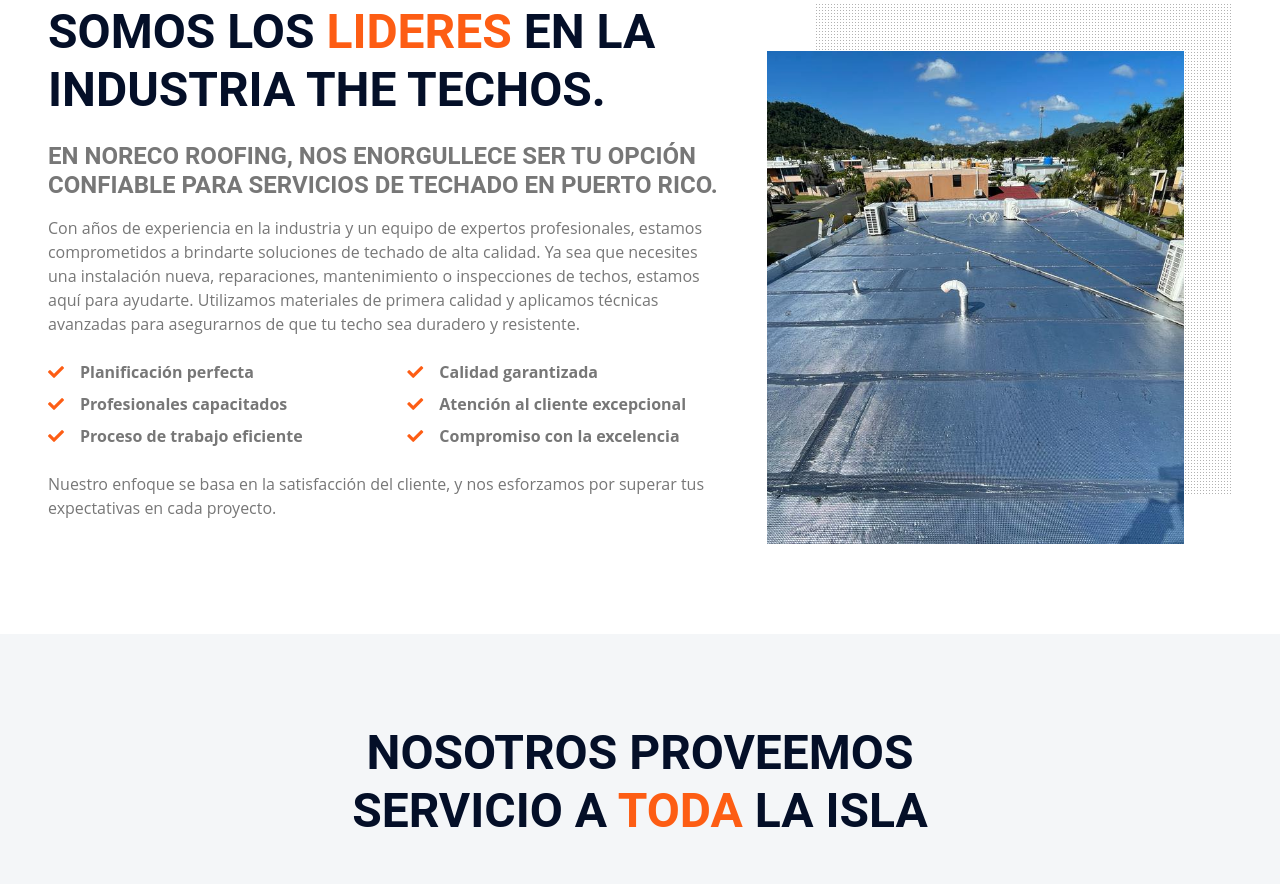
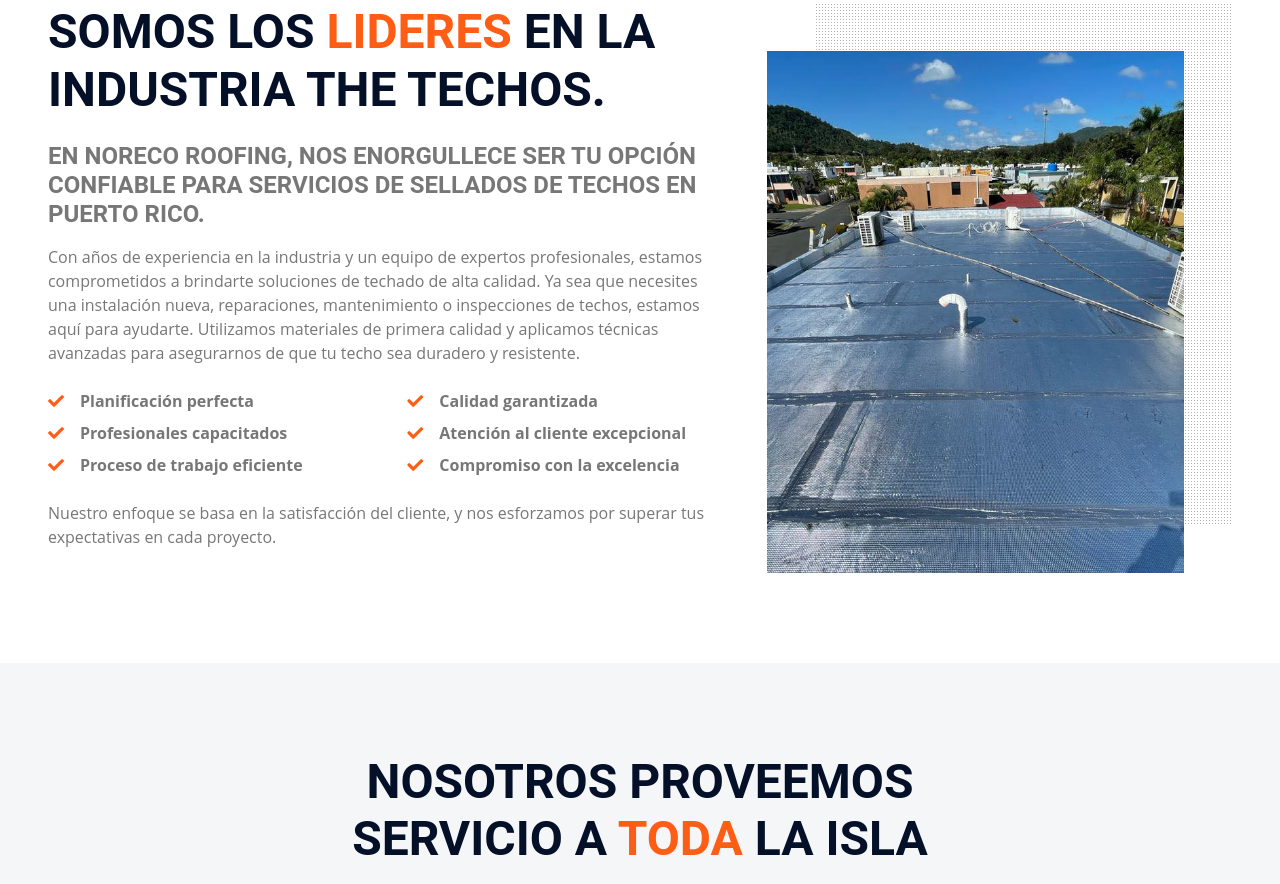
Before and after one commit to irivera54/Noreco-Roofing-Website, a plain HTML site: page index.html in a window 1280 px wide. Shown: the part 1034-1918 px from the top of the page. Drawn offline with nearby package versions, Linux system fonts and the light colour scheme.

Commit message:
cambie techados por sellados

```diff
--- a/index.html
+++ b/index.html
@@ -135,7 +135,7 @@
         <div class="row g-5">
             <div class="col-lg-7">
                 <h1 class="display-5 text-uppercase mb-4">Somos los <span class="text-primary">Lideres</span> en la industria the techos.</h1>
-                <h4 class="text-uppercase mb-3 text-body">En Noreco Roofing, nos enorgullece ser tu opción confiable para servicios de techado en Puerto Rico.</h4>
+                <h4 class="text-uppercase mb-3 text-body">En Noreco Roofing, nos enorgullece ser tu opción confiable para servicios de sellados de techos en Puerto Rico.</h4>
                 <p>Con años de experiencia en la industria y un equipo de expertos profesionales, estamos comprometidos a brindarte soluciones de techado de alta calidad. Ya sea que necesites una instalación nueva, reparaciones, mantenimiento o inspecciones de techos, estamos aquí para ayudarte. Utilizamos materiales de primera calidad y aplicamos técnicas avanzadas para asegurarnos de que tu techo sea duradero y resistente.</p>
                 <div class="row gx-5 py-2">
                     <div class="col-sm-6 mb-2">
```
